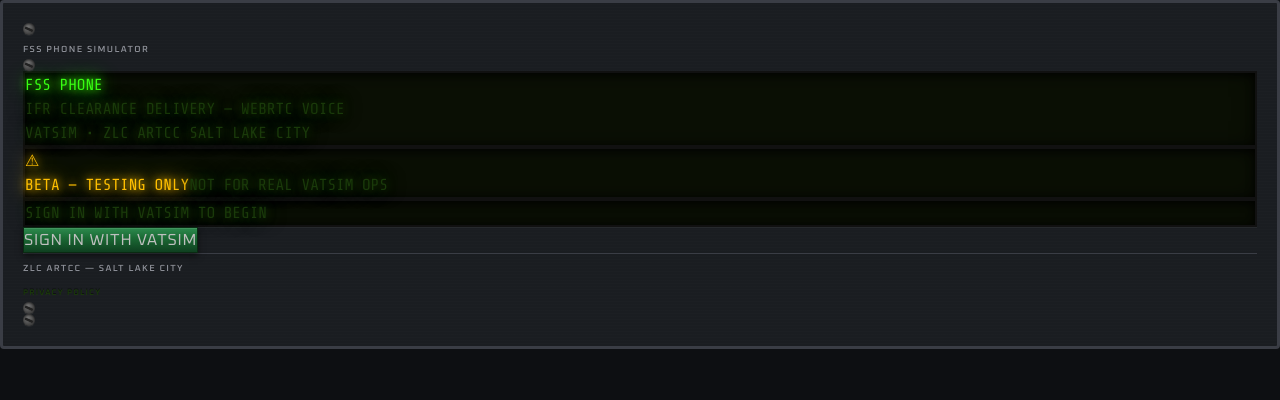
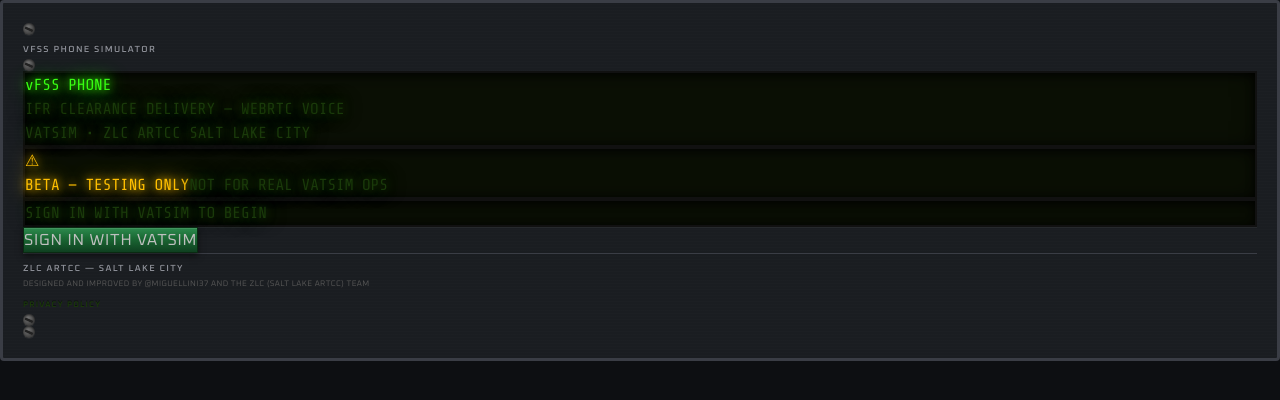
Before and after one commit to wizalskii/fssphonecall, a React (Vite) app in the folder client/: page / in a window 1280 px wide. Shown: the top 400 px of the page. Built offline with nearby package versions, Linux system fonts and the light colour scheme; no server answers.

Commit message:
Rebrand FSS to vFSS, add credit line (#29)
* Add /vatsim-status endpoint with cached data feed lookup

* Add VATSIM network status polling with auto-callsign

* Rebrand FSS to vFSS, add credit line

```diff
--- a/client/src/pages/ControllerView.tsx
+++ b/client/src/pages/ControllerView.tsx
@@ -172,7 +172,7 @@
           <div className="flex items-center justify-between px-4 py-3" style={{ borderBottom: '2px solid var(--panel-edge)' }}>
             <div className="flex items-center gap-3">
               <div className="screw" />
-              <span className="lcd-text lcd-amber text-sm tracking-widest">ZLC FSS CONSOLE</span>
+              <span className="lcd-text lcd-amber text-sm tracking-widest">ZLC vFSS CONSOLE</span>
             </div>
             <div className="flex items-center gap-3">
               {isOnline && (
--- a/client/src/pages/Home.tsx
+++ b/client/src/pages/Home.tsx
@@ -12,12 +12,12 @@
         <div className="panel" style={{ border: '3px solid var(--panel-edge)', borderRadius: '4px', padding: '20px' }}>
           <div className="flex justify-between items-center mb-4">
             <div className="screw" />
-            <span className="panel-label">FSS Phone Simulator</span>
+            <span className="panel-label">vFSS Phone Simulator</span>
             <div className="screw" />
           </div>
 
           <div className="lcd-display p-4 mb-4 text-center">
-            <div className="lcd-text lcd-green text-2xl tracking-widest mb-1">FSS PHONE</div>
+            <div className="lcd-text lcd-green text-2xl tracking-widest mb-1">vFSS PHONE</div>
             <div className="lcd-text lcd-dim text-xs tracking-wider">IFR CLEARANCE DELIVERY — WEBRTC VOICE</div>
             <div className="lcd-text lcd-dim text-xs mt-2">VATSIM • ZLC ARTCC SALT LAKE CITY</div>
           </div>
@@ -43,7 +43,7 @@
               <div className="grid grid-cols-2 gap-3 mb-4">
                 <button onClick={() => navigate('/pilot')} className="hw-btn p-4 text-center">
                   <div className="lcd-text lcd-green text-lg mb-1">PILOT</div>
-                  <div className="panel-label" style={{ fontSize: '8px' }}>CALL FSS CONTROLLERS</div>
+                  <div className="panel-label" style={{ fontSize: '8px' }}>CALL vFSS CONTROLLERS</div>
                 </button>
                 <button onClick={() => navigate('/controller')} className="hw-btn-green hw-btn p-4 text-center">
                   <div className="lcd-text lcd-amber text-lg mb-1">CONTROLLER</div>
@@ -64,7 +64,10 @@
 
           <div className="text-center mt-4 pt-3" style={{ borderTop: '1px solid var(--panel-edge)' }}>
             <span className="panel-label">ZLC ARTCC — SALT LAKE CITY</span>
-            <div className="mt-1">
+            <div className="mt-2" style={{ fontSize: '8px', color: '#555', letterSpacing: '0.05em' }}>
+              DESIGNED AND IMPROVED BY @MIGUELLINI37 AND THE ZLC (SALT LAKE ARTCC) TEAM
+            </div>
+            <div className="mt-2">
               <Link to="/privacy" className="panel-label" style={{ color: 'var(--lcd-dim)', fontSize: '8px' }}>PRIVACY POLICY</Link>
             </div>
           </div>
--- a/client/src/pages/PilotView.tsx
+++ b/client/src/pages/PilotView.tsx
@@ -141,7 +141,7 @@
           <div className="flex items-center justify-between mb-3">
             <div className="flex items-center gap-3">
               <div className="screw" />
-              <span className="panel-label" style={{ fontSize: '11px', letterSpacing: '0.2em' }}>FSS COMM 1</span>
+              <span className="panel-label" style={{ fontSize: '11px', letterSpacing: '0.2em' }}>vFSS COMM 1</span>
             </div>
             <div className="flex items-center gap-3">
               <button
--- a/client/src/pages/PrivacyPolicy.tsx
+++ b/client/src/pages/PrivacyPolicy.tsx
@@ -26,7 +26,7 @@
             <section>
               <h2 className="lcd-text lcd-amber text-base mb-2">1. Data Controller</h2>
               <p>
-                This FSS Phone Simulator ("Service") is operated by ZLC ARTCC as a VATSIM training
+                This vFSS Phone Simulator ("Service") is operated by ZLC ARTCC as a VATSIM training
                 and testing tool. For questions about this policy, contact us via the ZLC ARTCC website.
               </p>
             </section>
```
